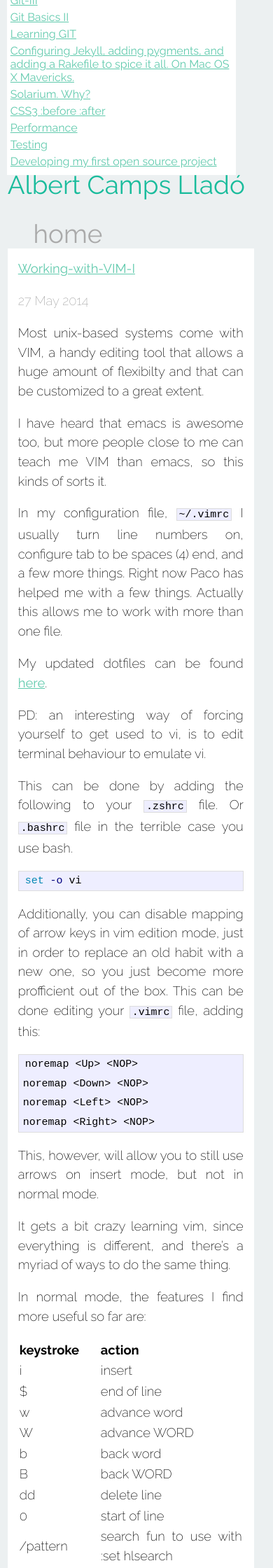
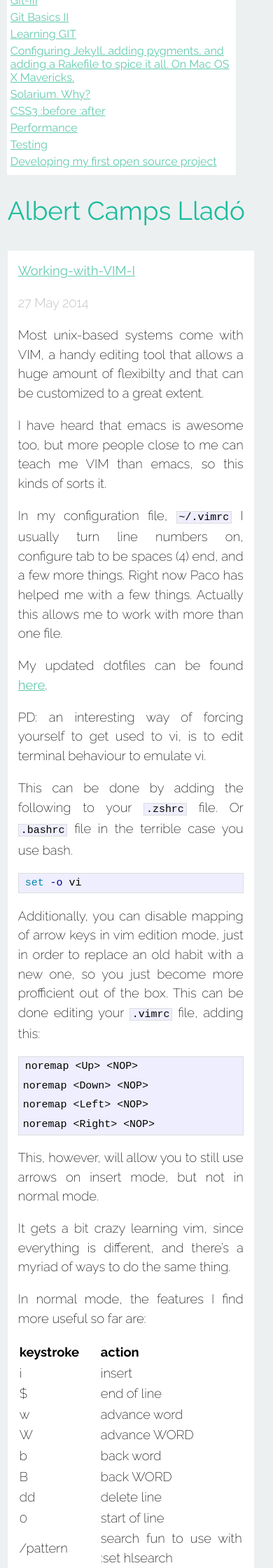
Before and after one commit to lapd-c/acamps.github.io, a Jekyll site: the page built from index.html, in a window 390 px wide. Shown: the part 523-2763 px from the top of the page at 70% size. Built offline with Jekyll 4.4.1, drawn with Linux system fonts in a browser that asks for light colours; Markdown is read by kramdown in place of the engine named in the settings; the list of posts is cut into pages by our own code.

Commit message:
ADD responsibe title

```diff
--- a/css/main.css
+++ b/css/main.css
@@ -231,6 +231,12 @@ ul.posts span {
 /*****************************************************************************/
 
 @media screen and (max-width:1200px) {
+  .header .extra {
+    display:none;
+  }
+  .header h1 {
+    margin-top: 2em;
+  }
   .site {
     width: 95% !important;
   }
```
